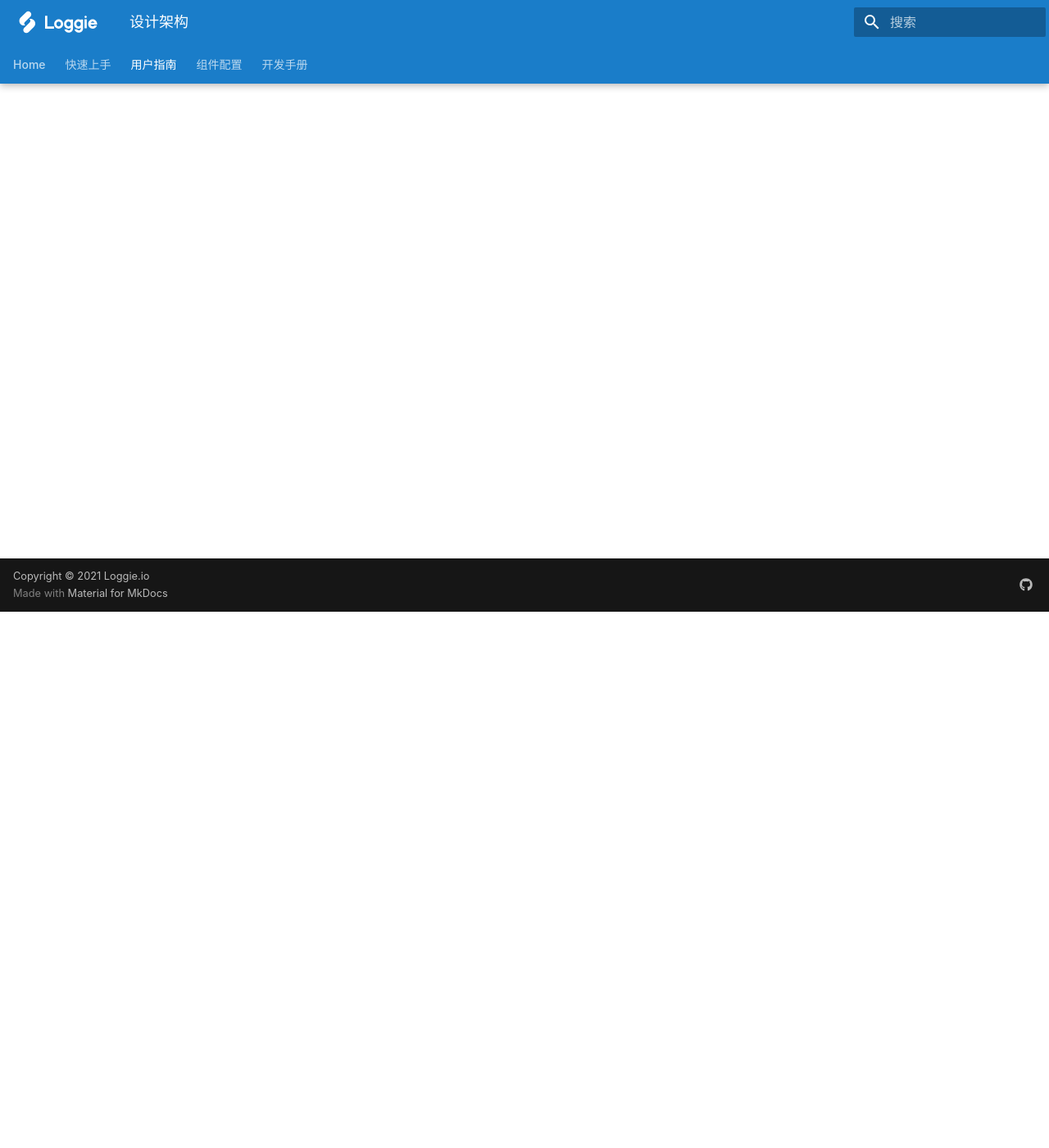
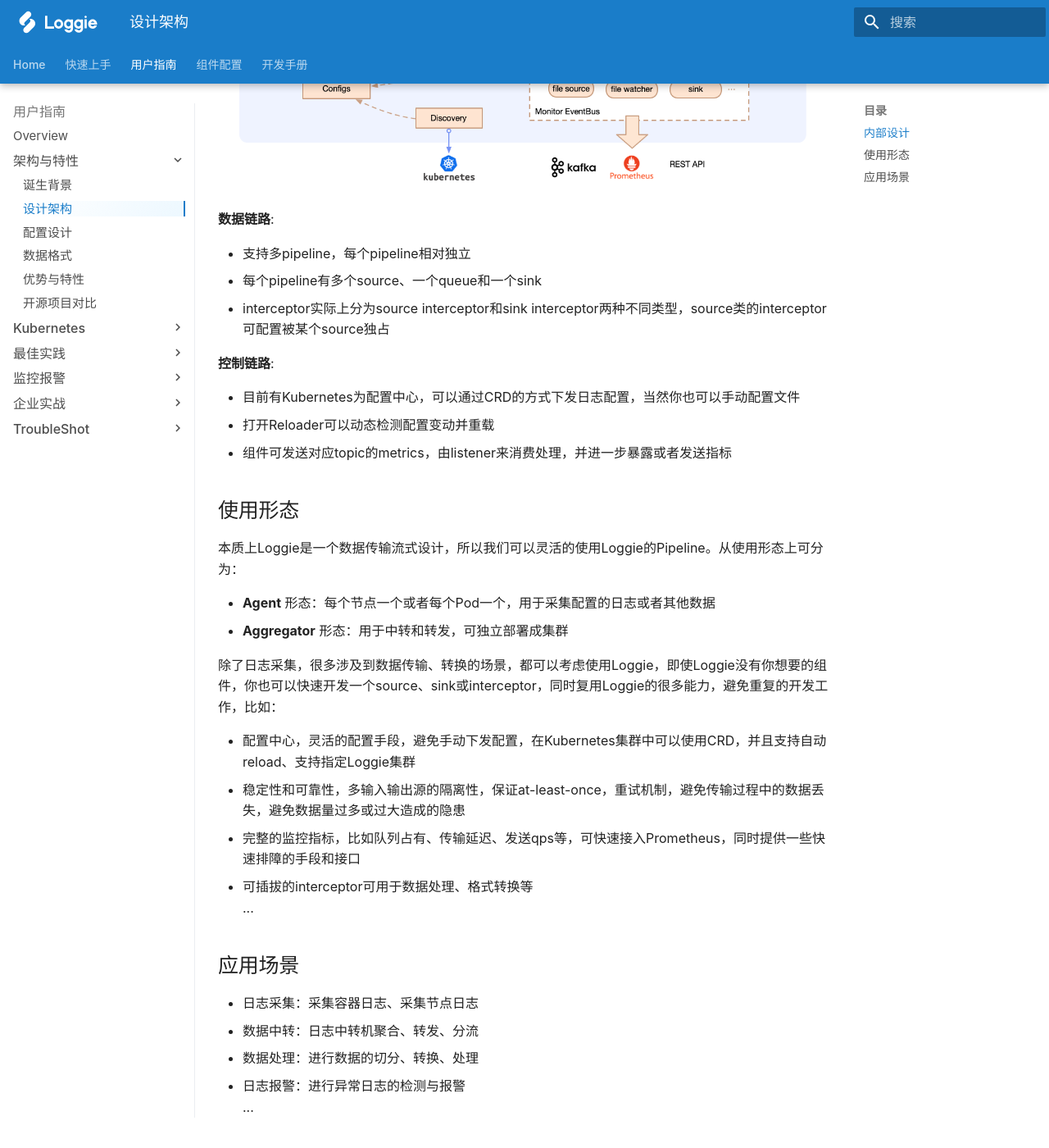
Before and after one commit to loggie-io/docs, an MkDocs documentation site: the page built from docs/user-guide/architecture/core-arch.md, in a window 1280 px wide and 1400 px high, scrolled down 654 px. Shown: the whole window at 82% size. Built offline with MkDocs 1.6.1 and Material for MkDocs 9.7.7, drawn with Linux system fonts in a browser that asks for light colours; some web fonts are replaced.

Commit message:
Feat: add core arch doc

```diff
--- a/docs/user-guide/architecture/core-arch.md
+++ b/docs/user-guide/architecture/core-arch.md
@@ -1 +1,40 @@
 # 核心架构
+
+## 内部设计
+详细的设计如下图所示：
+
+![](imgs/loggie-full-arch.png)
+
+**数据链路**:
+
+- 支持多pipeline，每个pipeline相对独立
+- 每个pipeline有多个source、一个queue和一个sink
+- interceptor实际上分为source interceptor和sink interceptor两种不同类型，source类的interceptor可配置被某个source独占
+
+**控制链路**:
+
+- 目前有Kubernetes为配置中心，可以通过CRD的方式下发日志配置，当然你也可以手动配置文件
+- 打开Reloader可以动态检测配置变动并重载
+- 组件可发送对应topic的metrics，由listener来消费处理，并进一步暴露或者发送指标
+
+## 使用形态
+本质上Loggie是一个数据传输流式设计，所以我们可以灵活的使用Loggie的Pipeline。从使用形态上可分为：
+
+- **Agent** 形态：每个节点一个或者每个Pod一个，用于采集配置的日志或者其他数据
+- **Aggregator** 形态：用于中转和转发，可独立部署成集群
+
+除了日志采集，很多涉及到数据传输、转换的场景，都可以考虑使用Loggie，即使Loggie没有你想要的组件，你也可以快速开发一个source、sink或interceptor，同时复用Loggie的很多能力，避免重复的开发工作，比如：
+
+- 配置中心，灵活的配置手段，避免手动下发配置，在Kubernetes集群中可以使用CRD，并且支持自动reload、支持指定Loggie集群
+- 稳定性和可靠性，多输入输出源的隔离性，保证at-least-once，重试机制，避免传输过程中的数据丢失，避免数据量过多或过大造成的隐患
+- 完整的监控指标，比如队列占有、传输延迟、发送qps等，可快速接入Prometheus，同时提供一些快速排障的手段和接口
+- 可插拔的interceptor可用于数据处理、格式转换等
+...
+
+## 应用场景
+
+- 日志采集：采集容器日志、采集节点日志
+- 数据中转：日志中转机聚合、转发、分流
+- 数据处理：进行数据的切分、转换、处理
+- 日志报警：进行异常日志的检测与报警
+...
```
Also changed, not shown: docs/user-guide/architecture/imgs/flink-logstash.png (deleted), docs/user-guide/architecture/imgs/loggie-full-arch.png (added).
